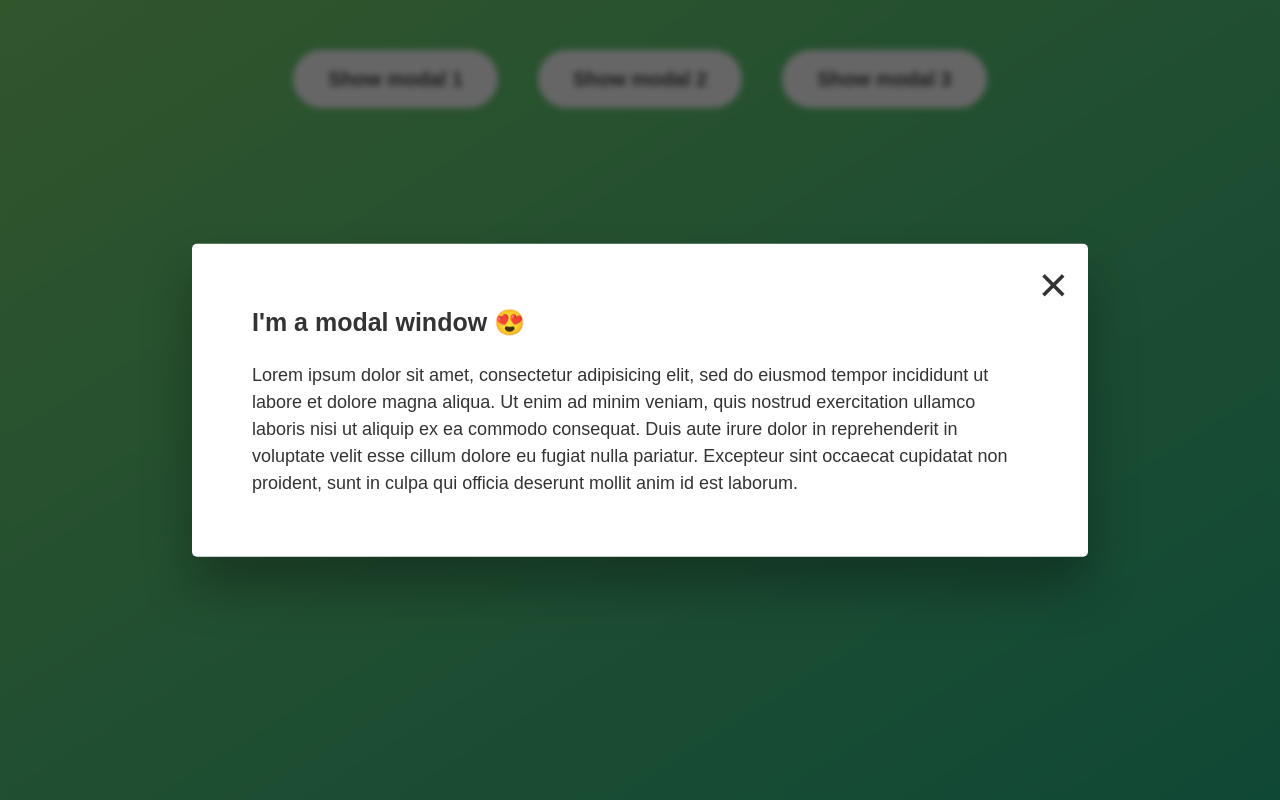
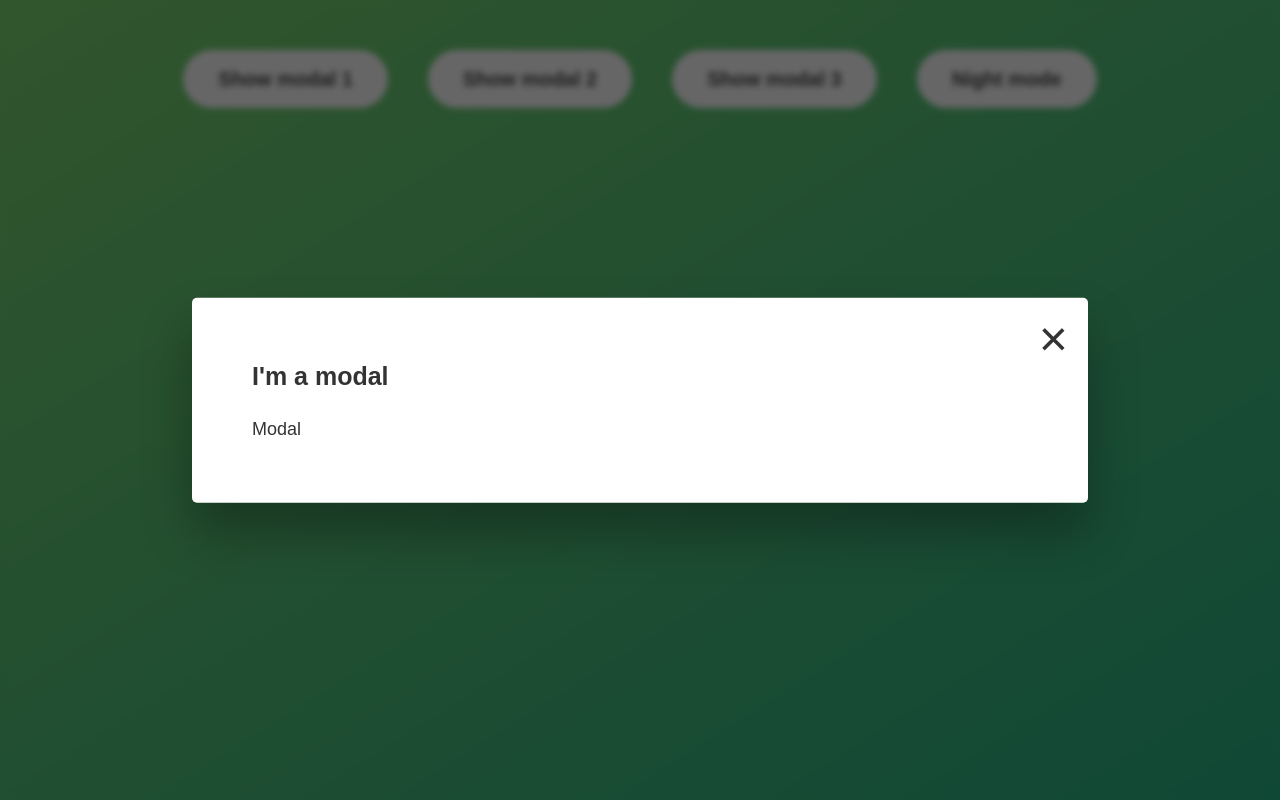
Before and after one commit to Tnjonny/Modal, a plain HTML site: page index.html in a window 1280 px wide. Both pictures are taken after a click on the button "Show modal 1". Drawn offline with Linux system fonts and the light colour scheme.

Commit message:
Dark Mode

```diff
--- a/index.html
+++ b/index.html
@@ -11,20 +11,14 @@
     <button class="show-modal">Show modal 1</button>
     <button class="show-modal">Show modal 2</button>
     <button class="show-modal">Show modal 3</button>
+    <button class="bcolor">Night mode</button>
 
     <div class="modal hidden">
       <button class="close-modal">&times;</button>
-      <h1>I'm a modal window 😍</h1>
-      <p>
-        Lorem ipsum dolor sit amet, consectetur adipisicing elit, sed do eiusmod
-        tempor incididunt ut labore et dolore magna aliqua. Ut enim ad minim
-        veniam, quis nostrud exercitation ullamco laboris nisi ut aliquip ex ea
-        commodo consequat. Duis aute irure dolor in reprehenderit in voluptate
-        velit esse cillum dolore eu fugiat nulla pariatur. Excepteur sint
-        occaecat cupidatat non proident, sunt in culpa qui officia deserunt
-        mollit anim id est laborum.
-      </p>
+      <h1>I'm a modal</h1>
+      <p>Modal</p>
     </div>
+
     <div class="overlay hidden"></div>
 
     <script src="script.js"></script>
--- a/style.css
+++ b/style.css
@@ -21,7 +21,8 @@ body {
   background: linear-gradient(to top left, #28b487, #7dd56f);
 }
 
-.show-modal {
+.show-modal,
+.bcolor {
   font-size: 2rem;
   font-weight: 600;
   padding: 1.75rem 3.5rem;
```
